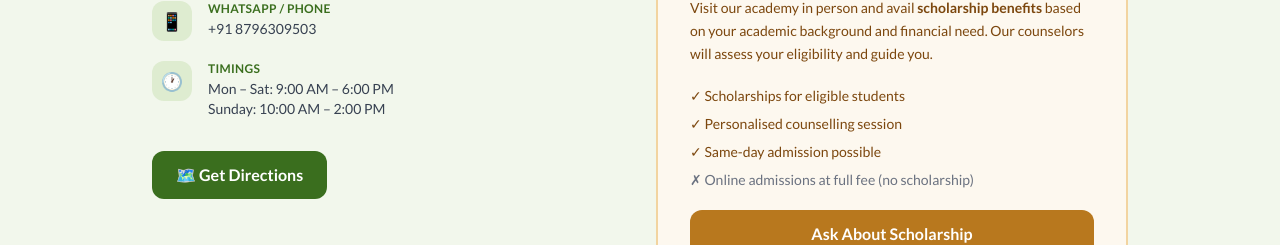
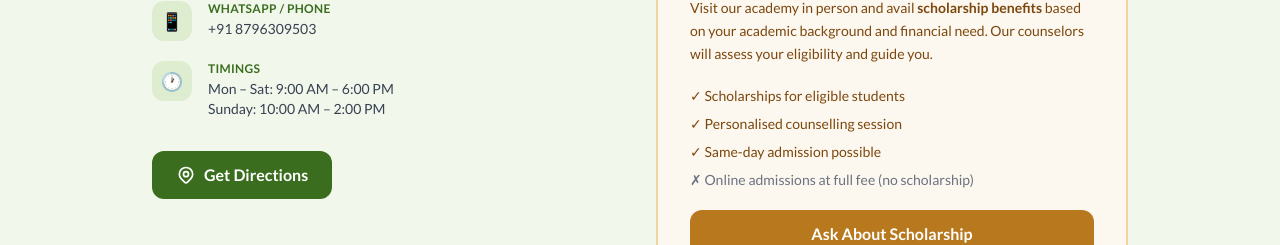
Before and after one commit to hiraashram/HNA_website, a Next.js app in the folder frontend/: page /consulting in a window 1280 px wide. Shown: the part 1398-1643 px from the top of the page. Built offline with nearby package versions, Linux system fonts and the light colour scheme; a web font is replaced by a local one.

Commit message:
add google maps directions button in consulting page

```diff
--- a/frontend/app/consulting/page.tsx
+++ b/frontend/app/consulting/page.tsx
@@ -205,12 +205,16 @@ export default function ConsultingPage() {
               </div>
               <div className="mt-8">
                 <a
-                  href="https://maps.google.com/?q=Nehru+Nagar+3+Ghaziabad+201001"
+                  href="https://maps.app.goo.gl/AF1WNpDr3A9hn8yR6"
                   target="_blank"
                   rel="noopener noreferrer"
                   className="inline-flex items-center gap-2 px-6 py-3 bg-forest-600 hover:bg-forest-700 text-white font-bold rounded-xl transition-colors"
                 >
-                  🗺️ Get Directions
+                  <svg className="w-5 h-5" fill="none" stroke="currentColor" strokeWidth="2" viewBox="0 0 24 24">
+                    <path d="M17.657 16.657L13.414 20.9a1.998 1.998 0 01-2.827 0l-4.244-4.243a8 8 0 1111.314 0z"/>
+                    <circle cx="12" cy="11" r="3"/>
+                  </svg>
+                  Get Directions
                 </a>
               </div>
             </div>
```
